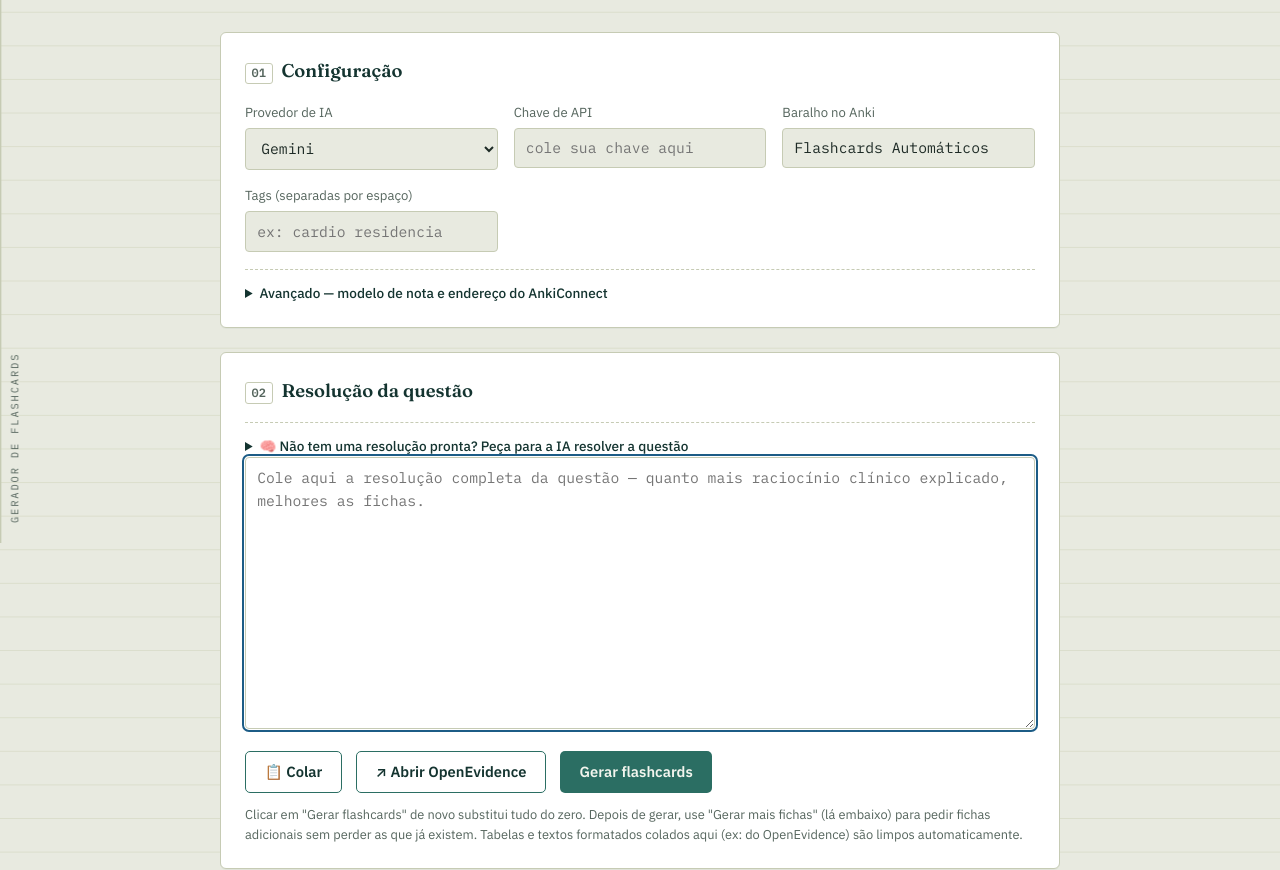
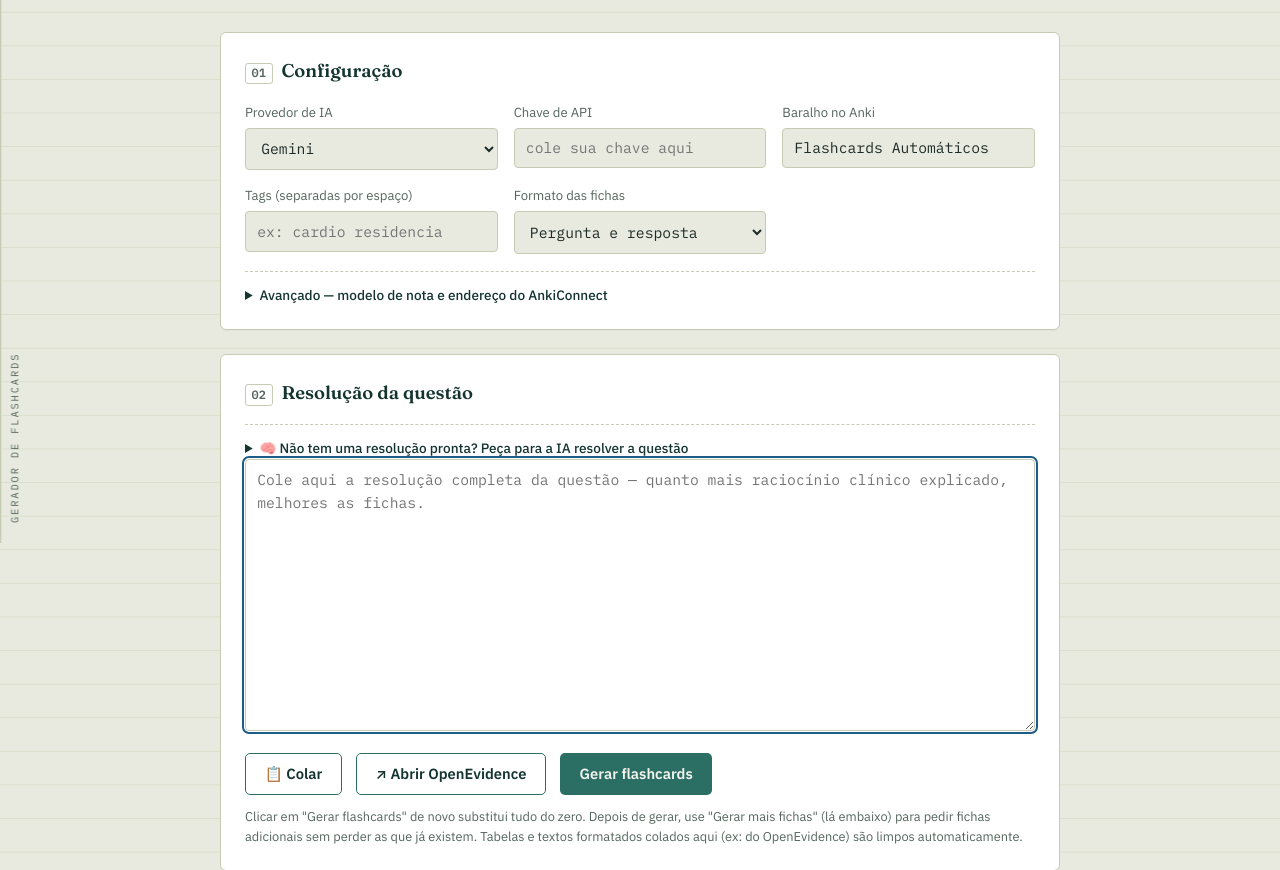
Before and after one commit to francescoconsonni/francards, a Flask app: page / in a window 1280 px wide, after a click that opens the changed part. Shown: the part 257-1127 px from the top of the page. Run offline with Flask 3, Linux system fonts and the light colour scheme; some libraries are stand-ins or nearby versions.

Commit message:
Add files via upload

```diff
--- a/app.py
+++ b/app.py
@@ -44,25 +44,61 @@ REGRAS OBRIGATÓRIAS (siga todas, sem exceção):
 8. Se a resolução não tiver conteúdo suficiente para nenhum flashcard de qualidade,
    retorne uma lista de flashcards vazia."""
 
-PROMPT_EXAMPLE = """EXEMPLOS DO ESTILO ESPERADO (tema diferente do texto abaixo, apenas para calibrar o padrão):
+QA_BLOCK = """FORMATO PERGUNTA-E-RESPOSTA (tipo "qa"):
+- "pergunta": específica o bastante para ter só UMA resposta correta.
+- "resposta": curta e precisa (uma frase ou poucas palavras).
+Exemplos (tema diferente do texto abaixo, apenas para calibrar o padrão):
 [
-  {{"pergunta": "Qual o tratamento de escolha para dissecção aguda de aorta tipo A?", "resposta": "Cirurgia de emergência imediata"}},
-  {{"pergunta": "Por que antiagregantes são contraindicados na dissecção de aorta?", "resposta": "Aumentam o risco de ruptura catastrófica"}},
-  {{"pergunta": "Qual medicamento deve ser administrado antes do vasodilatador na dissecção de aorta?", "resposta": "Betabloqueador (ex.: metoprolol)"}}
+  {"tipo": "qa", "pergunta": "Qual o tratamento de escolha para dissecção aguda de aorta tipo A?", "resposta": "Cirurgia de emergência imediata"},
+  {"tipo": "qa", "pergunta": "Por que antiagregantes são contraindicados na dissecção de aorta?", "resposta": "Aumentam o risco de ruptura catastrófica"}
 ]"""
 
-PROMPT_OUTPUT = """FORMATO DE SAÍDA — responda APENAS com um JSON válido, sem markdown, sem texto antes ou
-depois, exatamente neste formato (um objeto com duas chaves):
-{{
-  "flashcards": [
-    {{"pergunta": "...", "resposta": "..."}}
-  ],
+CLOZE_BLOCK = """FORMATO CLOZE (tipo "cloze") — oclusão no estilo Anki:
+- "texto": uma frase completa e verdadeira, com o termo-chave escondido na sintaxe {{c1::termo}}.
+- Esconda o que REALMENTE importa memorizar (o conceito-chave), não uma palavra trivial.
+- Idealmente UMA lacuna por ficha ({{c1::...}}); no máximo duas ({{c1::...}} e {{c2::...}}).
+- A frase precisa fazer sentido sozinha e a lacuna ter uma única resposta óbvia.
+Exemplos (tema diferente do texto abaixo, apenas para calibrar o padrão):
+[
+  {"tipo": "cloze", "texto": "Na dissecção de aorta tipo A, o tratamento de escolha é a {{c1::cirurgia de emergência}}."},
+  {"tipo": "cloze", "texto": "Na dissecção de aorta, administra-se um {{c1::betabloqueador}} antes do vasodilatador para controlar a frequência cardíaca."}
+]"""
+
+_OUTPUT_SKELETON = """FORMATO DE SAÍDA — responda APENAS com um JSON válido, sem markdown, sem texto
+antes ou depois, exatamente neste formato (um objeto):
+{
+  "flashcards": [ ...as fichas aqui... ],
   "sugestoes_tema": ["tema ainda não coberto 1", "tema ainda não coberto 2"]
-}}
+}
 
-Em "sugestoes_tema", liste de 0 a 5 subtemas presentes ou diretamente relacionados à
-resolução que os flashcards acima NÃO cobriram e que valeriam estudo adicional. Use frases
-curtas (2 a 5 palavras). Se não houver nenhum, devolva uma lista vazia."""
+__TIPOS__
+Cada item de "flashcards" é um objeto no formato: __CARDS_DESC__
+
+Em "sugestoes_tema", liste de 0 a 5 subtemas presentes ou diretamente relacionados
+à resolução que as fichas acima NÃO cobriram e que valeriam estudo adicional. Use
+frases curtas (2 a 5 palavras). Se não houver nenhum, devolva uma lista vazia."""
+
+
+def _format_blocks(formato: str):
+    """Devolve (bloco_de_exemplos, instrução_de_tipos, descrição_do_card) conforme
+    o formato pedido: 'qa', 'cloze' ou 'ambos'."""
+    if formato == "cloze":
+        return (
+            CLOZE_BLOCK,
+            'Gere APENAS fichas do tipo "cloze".',
+            '{"tipo": "cloze", "texto": "frase com {{c1::termo escondido}}"}',
+        )
+    if formato == "ambos":
+        return (
+            QA_BLOCK + "\n\n" + CLOZE_BLOCK,
+            "Gere fichas dos DOIS tipos, escolhendo para cada fato o formato que memoriza melhor.",
+            '{"tipo": "qa", "pergunta": "...", "resposta": "..."}  OU  {"tipo": "cloze", "texto": "... {{c1::termo}} ..."}',
+        )
+    return (
+        QA_BLOCK,
+        'Gere APENAS fichas do tipo "qa".',
+        '{"tipo": "qa", "pergunta": "...", "resposta": "..."}',
+    )
 
 RESOLVE_PROMPT_TEMPLATE = """Você é um professor de medicina especialista em resolver questões de \
 provas de residência médica com raciocínio clínico explícito.
@@ -82,9 +118,10 @@ QUESTÃO:
 """
 
 
-def build_generate_prompt(resolucao: str, tema: str = "", existentes=None) -> str:
-    """Monta o prompt de geração, opcionalmente focando num tema e evitando
-    repetir perguntas que já existem (para o botão 'Gerar mais fichas')."""
+def build_generate_prompt(resolucao: str, tema: str = "", existentes=None, formato: str = "qa") -> str:
+    """Monta o prompt de geração. formato: 'qa' (pergunta/resposta), 'cloze'
+    (oclusão do Anki) ou 'ambos'. Opcionalmente foca num tema e evita repetir
+    fichas que já existem (para o botão 'Gerar mais fichas')."""
     parts = [PROMPT_HEADER]
 
     if tema:
@@ -94,27 +131,28 @@ def build_generate_prompt(resolucao: str, tema: str = "", existentes=None) -> st
         )
 
     existentes = existentes or []
-    perguntas_existentes = [
-        str(c.get("pergunta", "")).strip()
-        for c in existentes
-        if isinstance(c, dict) and str(c.get("pergunta", "")).strip()
-    ]
-    if perguntas_existentes:
-        lista = "\n".join(f"- {p}" for p in perguntas_existentes)
+    ja_existentes = []
+    for c in existentes:
+        if isinstance(c, dict):
+            val = str(c.get("pergunta", "")).strip() or str(c.get("texto", "")).strip()
+            if val:
+                ja_existentes.append(val)
+    if ja_existentes:
+        lista = "\n".join(f"- {p}" for p in ja_existentes)
         parts.append(
-            "AS PERGUNTAS ABAIXO JÁ EXISTEM. NÃO as repita nem crie variações equivalentes. "
+            "AS FICHAS ABAIXO JÁ EXISTEM. NÃO as repita nem crie variações equivalentes. "
             "Gere apenas fichas NOVAS e complementares (se não houver nada novo de qualidade, "
             "devolva uma lista de flashcards vazia):\n" + lista
         )
 
-    parts.append(PROMPT_EXAMPLE)
-    parts.append(PROMPT_OUTPUT)
+    exemplo_block, tipos_txt, cards_desc = _format_blocks(formato)
+    parts.append(exemplo_block)
+    parts.append(
+        _OUTPUT_SKELETON.replace("__TIPOS__", tipos_txt).replace("__CARDS_DESC__", cards_desc)
+    )
     parts.append('RESOLUÇÃO DA QUESTÃO:\n"""\n' + resolucao.strip() + '\n"""')
 
-    # PROMPT_EXAMPLE e PROMPT_OUTPUT usam chaves duplicadas ({{ }}) para poderem
-    # passar por .format() no passado; agora montamos por concatenação, então
-    # desfazemos o escape para o texto final enviado à IA.
-    return "\n\n".join(parts).replace("{{", "{").replace("}}", "}")
+    return "\n\n".join(parts)
 
 
 def build_resolve_prompt(questao: str) -> str:
@@ -161,8 +199,10 @@ def extract_json(text: str):
 
 
 def normalize_flashcards(raw) -> list:
-    """Aceita uma lista de cards e devolve apenas os com pergunta e resposta
-    não vazias."""
+    """Aceita uma lista de cards e devolve os válidos, com 'tipo' definido:
+    - qa:    {"tipo": "qa", "pergunta": ..., "resposta": ...}
+    - cloze: {"tipo": "cloze", "texto": ...}
+    Se o 'tipo' vier ausente, ele é inferido pelos campos presentes."""
     if not isinstance(raw, list):
         raw = []
 
@@ -170,10 +210,20 @@ def normalize_flashcards(raw) -> list:
     for card in raw:
         if not isinstance(card, dict):
             continue
+        tipo = str(card.get("tipo", "")).strip().lower()
+        texto = str(card.get("texto", "")).strip()
         pergunta = str(card.get("pergunta", "")).strip()
         resposta = str(card.get("resposta", "")).strip()
-        if pergunta and resposta:
-            cleaned.append({"pergunta": pergunta, "resposta": resposta})
+
+        if not tipo:
+            tipo = "cloze" if (texto and not (pergunta and resposta)) else "qa"
+
+        if tipo == "cloze":
+            if texto:
+                cleaned.append({"tipo": "cloze", "texto": texto})
+        else:
+            if pergunta and resposta:
+                cleaned.append({"tipo": "qa", "pergunta": pergunta, "resposta": resposta})
     return cleaned
 
 
@@ -306,6 +356,9 @@ def generate():
     provider = (data.get("provider") or "gemini").strip().lower()
     api_key = resolve_api_key(provider, (data.get("api_key") or "").strip())
     tema = (data.get("tema") or "").strip()
+    formato = (data.get("formato") or "qa").strip().lower()
+    if formato not in ("qa", "cloze", "ambos"):
+        formato = "qa"
     existentes = data.get("existentes") or []
     if not isinstance(existentes, list):
         existentes = []
@@ -317,7 +370,7 @@ def generate():
     if provider not in ("gemini", "deepseek"):
         return jsonify({"error": "Provedor de IA inválido."}), 400
 
-    prompt = build_generate_prompt(resolucao, tema=tema, existentes=existentes)
+    prompt = build_generate_prompt(resolucao, tema=tema, existentes=existentes, formato=formato)
     system = "Você responde apenas com JSON válido, sem markdown e sem texto extra."
 
     try:
--- a/public/script.js
+++ b/public/script.js
@@ -8,9 +8,12 @@
     apiKey: $("apiKey"),
     deckName: $("deckName"),
     tags: $("tags"),
+    formato: $("formato"),
     modelName: $("modelName"),
     frontField: $("frontField"),
     backField: $("backField"),
+    clozeModelName: $("clozeModelName"),
+    clozeField: $("clozeField"),
     ankiUrl: $("ankiUrl"),
     ankiApiKey: $("ankiApiKey"),
     resolucao: $("resolucao"),
@@ -46,9 +49,12 @@
       if (saved.apiKey) els.apiKey.value = saved.apiKey;
       if (saved.deckName) els.deckName.value = saved.deckName;
       if (saved.tags) els.tags.value = saved.tags;
+      if (saved.formato) els.formato.value = saved.formato;
       if (saved.modelName) els.modelName.value = saved.modelName;
       if (saved.frontField) els.frontField.value = saved.frontField;
       if (saved.backField) els.backField.value = saved.backField;
+      if (saved.clozeModelName) els.clozeModelName.value = saved.clozeModelName;
+      if (saved.clozeField) els.clozeField.value = saved.clozeField;
       if (saved.ankiUrl) els.ankiUrl.value = saved.ankiUrl;
       if (saved.ankiApiKey) els.ankiApiKey.value = saved.ankiApiKey;
     } catch (_) {
@@ -62,9 +68,12 @@
       apiKey: els.apiKey.value,
       deckName: els.deckName.value,
       tags: els.tags.value,
+      formato: els.formato.value,
       modelName: els.modelName.value,
       frontField: els.frontField.value,
       backField: els.backField.value,
+      clozeModelName: els.clozeModelName.value,
+      clozeField: els.clozeField.value,
       ankiUrl: els.ankiUrl.value,
       ankiApiKey: els.ankiApiKey.value,
     };
@@ -72,8 +81,9 @@
   }
 
   [
-    "provider", "apiKey", "deckName", "tags",
-    "modelName", "frontField", "backField", "ankiUrl", "ankiApiKey",
+    "provider", "apiKey", "deckName", "tags", "formato",
+    "modelName", "frontField", "backField", "clozeModelName", "clozeField",
+    "ankiUrl", "ankiApiKey",
   ].forEach((id) => els[id].addEventListener("change", saveSettings));
 
   // ------------------------------------------------------------------
@@ -269,13 +279,24 @@
 
     await ensureDeck(deckName);
 
+    let modelName;
+    let fields;
+    if (card.tipo === "cloze") {
+      // Cloze usa um modelo de nota próprio (padrão do Anki: "Cloze", campo "Text").
+      modelName = els.clozeModelName.value.trim() || "Cloze";
+      fields = { [els.clozeField.value.trim() || "Text"]: card.texto };
+    } else {
+      modelName = els.modelName.value.trim() || "Basic";
+      fields = {
+        [els.frontField.value.trim() || "Front"]: card.pergunta,
+        [els.backField.value.trim() || "Back"]: card.resposta,
+      };
+    }
+
     const note = {
       deckName,
-      modelName: els.modelName.value.trim() || "Basic",
-      fields: {
-        [els.frontField.value.trim() || "Front"]: card.pergunta,
-        [els.backField.value.trim() || "Back"]: card.resposta,
-      },
+      modelName,
+      fields,
       tags,
       options: {
         allowDuplicate: false,
@@ -306,10 +327,12 @@
     const provider = els.provider.value;
     const apiKey = els.apiKey.value.trim();
 
+    const formato = els.formato.value;
+
     const res = await fetch("/api/generate", {
       method: "POST",
       headers: { "Content-Type": "application/json" },
-      body: JSON.stringify({ resolucao, provider, api_key: apiKey, ...extra }),
+      body: JSON.stringify({ resolucao, provider, api_key: apiKey, formato, ...extra }),
     });
     const data = await res.json();
     if (!res.ok) throw new Error(data.error || `Erro ${res.status}`);
@@ -339,10 +362,18 @@
   }
 
   function collectCurrentCards() {
-    return Array.from(els.cardsGrid.querySelectorAll(".card")).map((el) => ({
+    return Array.from(els.cardsGrid.querySelectorAll(".card")).map((el) => cardFromEl(el));
+  }
+
+  function cardFromEl(el) {
+    if (el.dataset.tipo === "cloze") {
+      return { tipo: "cloze", texto: el.querySelector(".c-field").value.trim() };
+    }
+    return {
+      tipo: "qa",
       pergunta: el.querySelector(".q-field").value.trim(),
       resposta: el.querySelector(".a-field").value.trim(),
-    }));
+    };
   }
 
   async function generateMoreFlashcards(tema = null, { button = els.generateMoreBtn, originalLabel = "Gerar mais fichas" } = {}) {
@@ -436,36 +467,60 @@
   }
 
   function buildCardEl(card, index) {
+    const tipo = card.tipo === "cloze" ? "cloze" : "qa";
+
     const el = document.createElement("article");
     el.className = "card";
+    el.dataset.tipo = tipo;
 
     const serial = document.createElement("div");
     serial.className = "card-serial";
     const num = document.createElement("span");
     num.textContent = `Nº ${String(index + 1).padStart(2, "0")}`;
+    const typeTag = document.createElement("span");
+    typeTag.className = "card-type";
+    typeTag.textContent = tipo === "cloze" ? "cloze" : "P/R";
     const flag = document.createElement("span");
     flag.className = "card-flag";
     flag.textContent = "novo";
-    serial.append(num, flag);
+    serial.append(num, typeTag, flag);
 
+    const divider = document.createElement("hr");
+    divider.className = "card-divider";
+
+    let bodyEls;
+    let getCard;
+
+    if (tipo === "cloze") {
+      const cLabel = document.createElement("label");
+      cLabel.textContent = "Texto (o que estiver entre {{c1::…}} fica escondido)";
+      const cField = document.createElement("textarea");
+      cField.className = "c-field";
+      cField.rows = 3;
+      cField.value = card.texto || "";
+      autoGrow(cField);
+      bodyEls = [cLabel, cField];
+      getCard = () => ({ tipo: "cloze", texto: cField.value.trim() });
+    } else {
       const qLabel = document.createElement("label");
       qLabel.textContent = "Pergunta";
       const qField = document.createElement("textarea");
       qField.className = "q-field";
       qField.rows = 2;
-    qField.value = card.pergunta;
+      qField.value = card.pergunta || "";
       autoGrow(qField);
-
-    const divider = document.createElement("hr");
-    divider.className = "card-divider";
 
       const aLabel = document.createElement("label");
       aLabel.textContent = "Resposta";
       const aField = document.createElement("textarea");
       aField.className = "a-field";
       aField.rows = 2;
-    aField.value = card.resposta;
+      aField.value = card.resposta || "";
       autoGrow(aField);
+
+      bodyEls = [qLabel, qField, divider, aLabel, aField];
+      getCard = () => ({ tipo: "qa", pergunta: qField.value.trim(), resposta: aField.value.trim() });
+    }
 
     const footer = document.createElement("div");
     footer.className = "card-footer";
@@ -484,13 +539,11 @@
     sendBtn.type = "button";
     sendBtn.textContent = "Enviar para o Anki";
 
-    sendBtn._sendAction = (opts) =>
-      sendSingleCard(sendBtn, flag, { pergunta: qField.value.trim(), resposta: aField.value.trim() }, opts);
-
+    sendBtn._sendAction = (opts) => sendSingleCard(sendBtn, flag, getCard(), opts);
     sendBtn.addEventListener("click", () => sendBtn._sendAction());
 
     footer.append(delBtn, sendBtn);
-    el.append(serial, qLabel, qField, divider, aLabel, aField, footer);
+    el.append(serial, ...bodyEls, footer);
     return el;
   }
 
@@ -504,7 +557,16 @@
   }
 
   async function sendSingleCard(button, flagEl, card, { sync = true } = {}) {
-    if (!card.pergunta || !card.resposta) {
+    if (card.tipo === "cloze") {
+      if (!card.texto) {
+        alert("O texto da ficha cloze não pode ficar vazio.");
+        return;
+      }
+      if (!/\{\{c\d+::/.test(card.texto)) {
+        alert("A ficha cloze precisa de ao menos uma lacuna no formato {{c1::...}}.");
+        return;
+      }
+    } else if (!card.pergunta || !card.resposta) {
       alert("Pergunta e resposta não podem ficar vazias.");
       return;
     }
@@ -561,29 +623,43 @@
     els.sendAllBtn.disabled = false;
   }
 
+  function downloadBlob(content, filename) {
+    const blob = new Blob([content], { type: "text/plain;charset=utf-8" });
+    const url = URL.createObjectURL(blob);
+    const a = document.createElement("a");
+    a.href = url;
+    a.download = filename;
+    document.body.appendChild(a);
+    a.click();
+    a.remove();
+    URL.revokeObjectURL(url);
+  }
+
   function downloadCardsAsText() {
-    const cardEls = Array.from(els.cardsGrid.querySelectorAll(".card"));
-    if (cardEls.length === 0) {
+    const cards = collectCurrentCards();
+    if (cards.length === 0) {
       alert("Não há fichas geradas para baixar.");
       return;
     }
 
-    const lines = cardEls.map((el) => {
-      const pergunta = el.querySelector(".q-field").value.trim().replace(/\t/g, " ");
-      const resposta = el.querySelector(".a-field").value.trim().replace(/\t/g, " ");
-      return `${pergunta}\t${resposta}`;
-    });
+    const stamp = new Date().toISOString().slice(0, 19).replace(/[:T]/g, "-");
+    const clean = (s) => (s || "").replace(/\t/g, " ").replace(/\n/g, " ");
 
-    const blob = new Blob([lines.join("\n")], { type: "text/plain;charset=utf-8" });
-    const url = URL.createObjectURL(blob);
-    const a = document.createElement("a");
-    const stamp = new Date().toISOString().slice(0, 19).replace(/[:T]/g, "-");
-    a.href = url;
-    a.download = `fichas-${stamp}.txt`;
-    document.body.appendChild(a);
-    a.click();
-    a.remove();
-    URL.revokeObjectURL(url);
+    // Pergunta/Resposta e Cloze têm formatos de importação diferentes no Anki,
+    // então saem em arquivos separados quando os dois tipos existirem.
+    const qa = cards.filter((c) => c.tipo !== "cloze");
+    const cloze = cards.filter((c) => c.tipo === "cloze");
+
+    if (qa.length) {
+      const lines = qa.map((c) => `${clean(c.pergunta)}\t${clean(c.resposta)}`);
+      downloadBlob(lines.join("\n"), `fichas-${stamp}.txt`);
+    }
+    if (cloze.length) {
+      // Cabeçalho diz ao Anki para importar como Cloze (campo único "Text").
+      const header = "#notetype:Cloze\n#deck:" + (els.deckName.value.trim() || "Padrão") + "\n";
+      const lines = cloze.map((c) => clean(c.texto));
+      downloadBlob(header + lines.join("\n"), `fichas-cloze-${stamp}.txt`);
+    }
   }
 
   els.generateBtn.addEventListener("click", generateFlashcards);
--- a/public/style.css
+++ b/public/style.css
@@ -358,6 +358,15 @@ button:focus-visible {
   background: var(--accent);
   color: #fff;
 }
+.card-type {
+  font-family: var(--font-mono);
+  font-size: 0.6rem;
+  padding: 0.05rem 0.4rem;
+  border-radius: 999px;
+  border: 1px solid var(--paper-deep);
+  color: var(--ink-soft);
+  margin-left: 0.4rem;
+}
 
 .card label {
   display: block;
--- a/templates/index.html
+++ b/templates/index.html
@@ -63,6 +63,15 @@
             <span>Tags (separadas por espaço)</span>
             <input type="text" id="tags" placeholder="ex: cardio residencia" autocomplete="off" spellcheck="false">
           </label>
+
+          <label class="field">
+            <span>Formato das fichas</span>
+            <select id="formato">
+              <option value="qa">Pergunta e resposta</option>
+              <option value="cloze">Cloze (lacuna)</option>
+              <option value="ambos">Ambos</option>
+            </select>
+          </label>
         </div>
 
         <!-- Sub-accordion para avançado -->
@@ -80,6 +89,14 @@
             <label class="field">
               <span>Campo do verso</span>
               <input type="text" id="backField" value="Back" autocomplete="off" spellcheck="false">
+            </label>
+            <label class="field">
+              <span>Modelo de nota (cloze)</span>
+              <input type="text" id="clozeModelName" value="Cloze" autocomplete="off" spellcheck="false">
+            </label>
+            <label class="field">
+              <span>Campo do texto (cloze)</span>
+              <input type="text" id="clozeField" value="Text" autocomplete="off" spellcheck="false">
             </label>
             <label class="field">
               <span>Endereço do AnkiConnect</span>
```
Also changed, not shown: extensao/extractor.js (+60 -37 lines), extensao/popup.js (+31 -10 lines), test_app.py (+45 -5 lines), test_extractor.py (+56 -23 lines), test_handoff.py (+22 -0 lines), README.md, extensao/README-extensao.md, 1 other file. Lines whose indentation alone changed are shown as unchanged.
